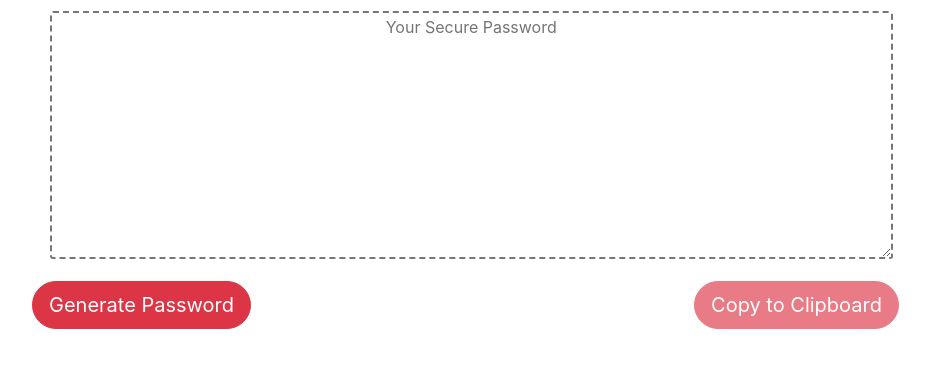
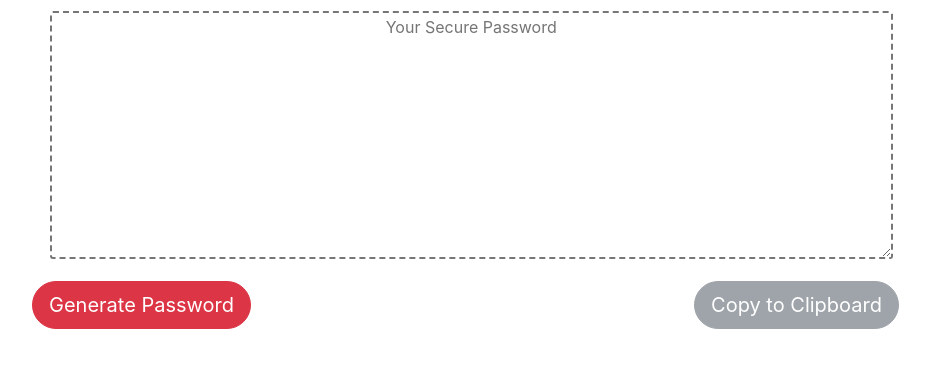
Before and after one commit to cbush2014/Homework-03-PasswordGen, a plain HTML site: page index.html in a window 1280 px wide. Shown: the part 116-484 px from the top of the page, without its empty margins (171-1101 px from the left). Drawn offline with nearby package versions, Linux system fonts and the light colour scheme.

Commit message:
fix button color

```diff
--- a/index.html
+++ b/index.html
@@ -104,7 +104,7 @@
         </div>
 
         <div class="col-md-6 d-flex flex-row justify-content-center">
-            <button class="btn btn-danger btn-lg rounded-pill disabled" id="copyClip">Copy to Clipboard </button>
+            <button class="btn btn-secondary btn-lg rounded-pill disabled" id="copyClip">Copy to Clipboard </button>
         </div>
     </div>
 
```
